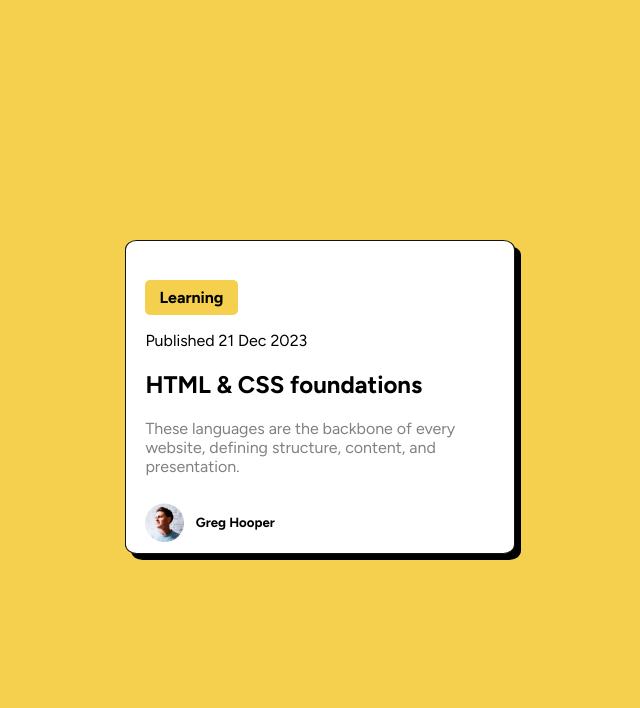
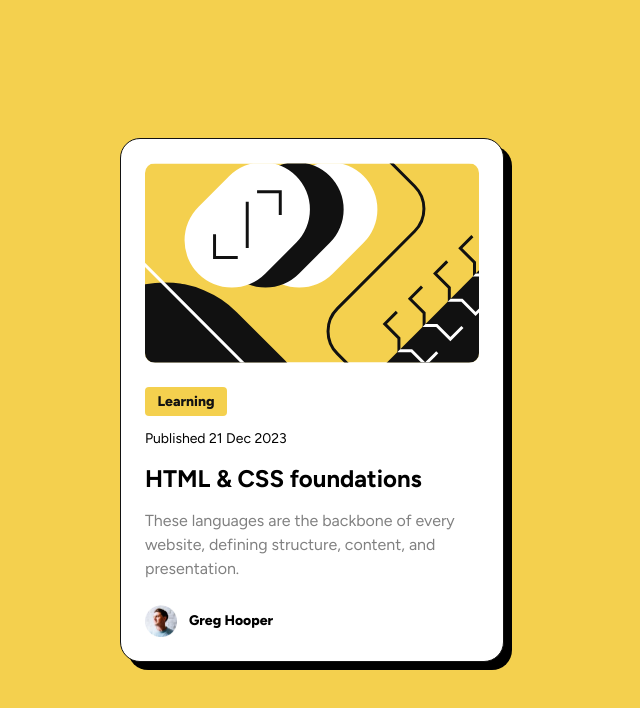
Before and after one commit to Millox27/Blog-preview-card, a plain HTML site: page index.html in a window 1280 px wide. Shown: the whole page, without its empty margins (328-968 px from the left). Drawn offline with Linux system fonts and the light colour scheme.

Commit message:
Avance del Blog preview card

```diff
--- a/assets/styles.css
+++ b/assets/styles.css
@@ -6,6 +6,8 @@
 }
 
 * {
+  margin: 0;
+  padding: 0;
   box-sizing: border-box;
 }
 
@@ -16,28 +18,86 @@
   display: flex;
   justify-content: center;
   align-items: center;
-    height: 100%;
-    width: 100%;
-    margin-top: 15rem;
+  min-height: 100vh;
 }
 
 .container {
+  display: flex;
+  flex-direction: column;
   background-color: var(--white);
-    max-width: 390px;
-    width: 90%;
-    border-radius: 3%;
-    text-align: center;
-    border: groove 1px var(--black);
-    box-shadow: 6px 6px;
+  max-width: 384px;
+  border-radius: 20px;
+  text-align: left;
+  border: solid 1px var(--black);
+  box-shadow: 8px 8px;
+  gap: 24px;
+  padding: 24px;
 }
 
 .card {
-    margin-top: 5%;
-    width: 90%;
-    border-radius: 5%;
+  border-radius: 10px;
 }
 
-.learning, .description {
+.content {
+  display: flex;
+  flex-direction: column;
+  gap: 12px;
+}
+
+#learn {
+  display: flex;
+  justify-content: center;
+  align-items: center;
+  gap: 8px;
+  padding: 12px 4px;
+  border-radius: 4px;
+  background-color: var(--yellow);
+  width: 82px;
+  height: 29px;
+  color: var(--black);
+}
+
+#greg,
+#learn {
+  font-weight: 800;
+}
+
+span,
+#learn,
+#greg {
+  font-size: 14px;
+  line-height: 150%;
+}
+
+h1 {
+  font-size: 24px;
+  line-height: 150%;
+}
+
+h1:hover {
+  color: var(--yellow);
+  cursor: pointer;
+}
+
+p {
+  font-size: 16px;
+  line-height: 150%;
+  color: var(--grey);
+}
+
+.autor {
+  display: flex;
+  justify-content: left;
+  align-items: center;
+  gap: 12px;
+}
+
+#logo {
+  width: 32px;
+  height: 32px;
+}
+/*.learning,
+.description {
   text-align: left;
   margin-left: 5%;
 }
@@ -54,16 +114,18 @@
   align-items: center;
 }
 .learnd {
-    margin-top: 1rem;
-    display:flex;
+  /*margin-top: 1rem;
+  padding: 12px 4px;
+  display: flex;
   justify-content: center;
   align-items: center;
   background-color: var(--yellow);
   height: 35px;
   width: 25%;
-    border-radius: 5px;
+  border-radius: 4px;
 }
 
 .description p {
   color: var(--grey);
 }
+*/
--- a/index.html
+++ b/index.html
@@ -1,38 +1,47 @@
-<!DOCTYPE html>
+<!doctype html>
 <html lang="en">
   <head>
-  <meta charset="UTF-8">
-  <meta name="viewport" content="width=device-width, initial-scale=1.0"> <!-- displays site properly based on user's device -->
-  <link href="https://fonts.googleapis.com/css2?family=Figtree:ital,wght@0,300..900;1,300..900&display=swap" rel="stylesheet">
-  <link rel="icon" type="image/png" sizes="32x32" href="./assets/images/favicon-32x32.png">
-  <link rel="stylesheet" href="./assets/styles.css">
+    <meta charset="UTF-8" />
+    <meta name="viewport" content="width=device-width, initial-scale=1.0" />
+    <!-- displays site properly based on user's device -->
+    <link
+      href="https://fonts.googleapis.com/css2?family=Figtree:ital,wght@0,300..900;1,300..900&display=swap"
+      rel="stylesheet"
+    />
+    <link
+      rel="icon"
+      type="image/png"
+      sizes="32x32"
+      href="./assets/images/favicon-32x32.png"
+    />
+    <link rel="stylesheet" href="./assets/styles.css" />
     <title>Frontend Mentor | Blog preview card</title>
-
   </head>
   <body>
     <div class="container">
-  <img class="card" src="./assets/images//illustration-article.svg" alt="">
-  <div class="learning">
-    <div class="learnd"><h4>Learning</h4></div>
-    <p>Published 21 Dec 2023</p>
-  </div>
-  <div class="description">
-    <h2>HTML & CSS foundations</h2>
-    <p>These languages are the backbone of every website, defining structure, content, and presentation.
+      <img
+        class="card"
+        src="./assets/images/illustration-article.svg"
+        alt="imagen del card"
+      />
+      <div class="content">
+        <p id="learn">Learning</p>
+        <span>Published 21 Dec 2023</span>
+
+        <h1>HTML & CSS foundations</h1>
+        <p>
+          These languages are the backbone of every website, defining structure,
+          content, and presentation.
         </p>
       </div>
       <div class="autor">
-    <img id="logo" src="./assets/images/image-avatar.webp" alt="">
-    <h5>Greg Hooper</h5>
+        <img
+          id="logo"
+          src="./assets/images/image-avatar.webp"
+          alt="avatar autor"
+        />
+        <span id="greg">Greg Hooper</span>
       </div>
     </div>
-
-
-
-
-
-
-
-
   </body>
 </html>
```
Lines whose indentation alone changed are shown as unchanged.
